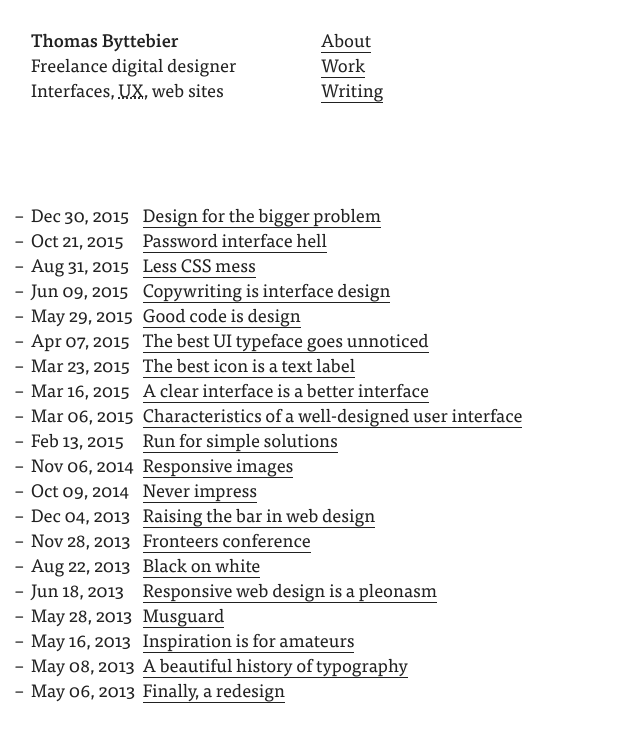
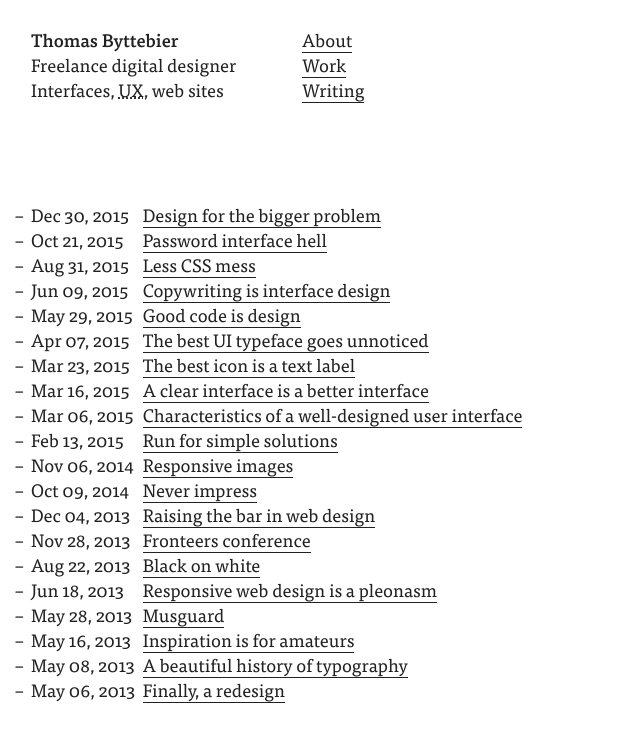
Before and after one commit to thomasbyttebier/thomasbyttebier, a Jekyll site: the page built from blog.html, in a window 1280 px wide. Shown: the top 742 px of the page, without its empty margins (0-640 px from the left). Built offline with Jekyll 4.4.1, drawn with Linux system fonts in a browser that asks for light colours.

Commit message:
Added portfolio pages, beginnings of horizontal grid

```diff
--- a/_config.yml
+++ b/_config.yml
@@ -7,7 +7,7 @@
 
 # Site settings
 title: Thomas Byttebier
-description: Personal website of Thomas Byttebier, freelance digital designer. Based in Ghent, Belgium.
+description: Personal website of Thomas Byttebier, freelance digital designer. Based in Gent, Belgium.
 baseurl: "" # the subpath of your site, e.g. /blog
 url: "http://thomasbyttebier.be" # the base hostname & protocol for your site
 timezone: Europe/Brussels
@@ -15,3 +15,8 @@
 # Build settings
 markdown: kramdown
 highlighter: false
+
+# Collections
+collections:
+  portfolio:
+    output: true
--- a/_includes/head.html
+++ b/_includes/head.html
@@ -15,7 +15,8 @@
     <link rel="stylesheet" href="{{ "/css/objects.media-container.css" | prepend: site.baseurl }}">
     <link rel="stylesheet" href="{{ "/css/components.masthead.css" | prepend: site.baseurl }}">
     <link rel="stylesheet" href="{{ "/css/components.nav.css" | prepend: site.baseurl }}">
-    <link rel="stylesheet" href="{{ "/css/components.bloglist.css" | prepend: site.baseurl }}">
+    <link rel="stylesheet" href="{{ "/css/components.lists.css" | prepend: site.baseurl }}">
+    <link rel="stylesheet" href="{{ "/css/components.index.css" | prepend: site.baseurl }}">
     <link rel="stylesheet" href="{{ "/css/components.posts.css" | prepend: site.baseurl }}">
     <link rel="stylesheet" href="{{ "/css/wins.text-utilities.css" | prepend: site.baseurl }}">
     <link rel="canonical" href="{{ page.url | replace:'index.html','' | prepend: site.baseurl | prepend: site.url }}">
--- a/_includes/header.html
+++ b/_includes/header.html
@@ -1,7 +1,7 @@
 <header class="c-masthead">
     <div class="c-masthead__branding">
         {% if page.no-title == true %}<h1 class="c-masthead__title c-masthead__line">{% else %}<p class="c-masthead__title c-masthead__line">{% endif %}
-            <a class="c-masthead__title-link" href="{{ site.baseurl }}/">{{ site.title }}</a>
+            <a class="u-text-no-underline" href="{{ site.baseurl }}/">{{ site.title }}</a>
         {% if page.no-title == true %}</h1>{% else %}</p>{% endif %}
 
         {% if page.no-title == true %}<h2 class="c-masthead__subtitle c-masthead__line">{% else %}<p class="c-masthead__subtitle c-masthead__line">{% endif %}
@@ -11,9 +11,9 @@
         <p class="c-masthead__line">
             Interfaces, <abbr title="User experience">UX</abbr>, web sites
         </p>
-    </div>
+    </div><!--
 
-    <nav class="c-masthead__nav">
+    --><nav class="c-masthead__nav">
         <ul class="c-nav">
             <li class="c-nav__item"><a href="{{ "/about/" | prepend: site.baseurl }}">About</a></li>
             <li class="c-nav__item"><a href="{{ "/portfolio/" | prepend: site.baseurl }}">Work</a></li>
--- a/blog.html
+++ b/blog.html
@@ -5,9 +5,9 @@
 ---
 
 {% for item in site.posts %}
-  {% if forloop.first %}<ul class="c-bloglist">{% endif %}
-    <li class="c-bloglist__item">
-        <time class="c-bloglist__date" datetime="{{ item.date | date: "%F" }}">{{ item.date | date: "%b %d, %Y" }}</time>
+  {% if forloop.first %}<ul class="c-list">{% endif %}
+    <li class="c-list__item">
+        <time class="c-list__date" datetime="{{ item.date | date: "%F" }}">{{ item.date | date: "%b %d, %Y" }}</time>
         <a href="{{ item.url }}">{{ item.title }}</a>
     </li>
   {% if forloop.last %}</ul>{% endif %}
--- a/css/components.bloglist.css
+++ /dev/null
@@ -1,20 +0,0 @@
-/*------------------------------------*\
-    #BLOGLIST
-\*------------------------------------*/
-
-/**
- * The list of blog posts on the blog overview page.
- */
-
-
-
-
-
-.c-bloglist { }
-
-    .c-bloglist__item { }
-
-    .c-bloglist__date {
-        display: inline-block;
-        width: 6rem;
-    }
--- /dev/null
+++ b/css/components.index.css
@@ -0,0 +1,54 @@
+/*------------------------------------*\
+    #INDEX
+\*------------------------------------*/
+
+/**
+ *
+ **/
+
+
+
+
+
+.c-index {
+    display: flex;
+    flex-direction: column;
+}
+
+    @media only screen and (min-width: 30em) {
+        .c-index {
+            display: block;
+        }
+    }
+
+    .c-index__img {
+        order: 2;
+    }
+
+        @media only screen and (min-width: 30em) {
+            .c-index__img {
+                float: left;
+            }
+        }
+
+    .c-index__title {
+        order: 1;
+    }
+
+        @media only screen and (min-width: 30em) {
+            .c-index__title {
+                margin-left: 271px;
+            }
+        }
+
+
+
+    .c-index__intro {
+        order: 3;
+    }
+
+        @media only screen and (min-width: 30em) {
+            .c-index__intro {
+                margin-left: 271px;
+            }
+        }
--- /dev/null
+++ b/css/components.lists.css
@@ -0,0 +1,30 @@
+/*------------------------------------*\
+    #LISTS
+\*------------------------------------*/
+
+/**
+ * The lists of posts on the blog and portfolio overview pages.
+ *
+ * 1. c-list--portfolio
+ **/
+
+
+
+
+
+.c-list { }
+
+    .c-list__item { }
+
+    .c-list__date {
+        display: inline-block;
+        width: 6rem;
+    }
+
+.c-list--portfolio {
+    max-width: none;
+}
+
+    .c-list--portfolio .c-list__item:before {
+        content: "";
+    }
--- a/css/components.masthead.css
+++ b/css/components.masthead.css
@@ -33,11 +33,6 @@
         font-weight: 700; /* [2] */
     }
 
-    .c-masthead__title-link:link,
-    .c-masthead__title-link:hover {
-        border-bottom-width: 0;
-    }
-
     /**
      * 1) If it's an h2 element, unbolden it.
      */
@@ -48,14 +43,20 @@
 
     /**
      * 1) In line with the baseline grid.
+     * 2) Horizontal grid.
      */
 
     .c-masthead__branding,
     .c-masthead__nav {
         display: inline-block;
         margin-bottom: 1.38889rem; /* [1] */
+        width: 13.38889rem; /* [2] */
     }
 
+    /**
+     * 1) In line with horizontal grid.
+     */
+
     .c-masthead__branding {
-        margin-right: 4.5rem;
+        margin-right: 1.6667rem; /* [1] */
     }
--- a/css/wins.text-utilities.css
+++ b/css/wins.text-utilities.css
@@ -9,9 +9,8 @@
  * 1. u-text-right: right aligns text.
  * 2. u-text-center: center aligns text (horizontally).
  * 3. u-text-left: left align text (horizontally).
+ * 4. u-text-no-underline: hide underline (from links).
  *
- * Especially 1, 2 and 3 will be useful in combination with the grid component.
- * It's possible to align contents of cells with these.
  *
  */
 
@@ -53,3 +52,12 @@
 .u-text-left {
 	text-align: left !important;
 }
+
+
+
+
+
+.u-text-no-underline {
+	border-bottom-width: 0 !important;
+	text-decoration: none !important;
+}
```
Also changed, not shown: _portfolio/2015-03-23-erasmushogeschool.md (added, +35 -0 lines), portfolio.html (added, +30 -0 lines), assets/images/portfolio/2015-03-23/front.png (added), assets/images/portfolio/2015-03-23/front@2x.png (added).
